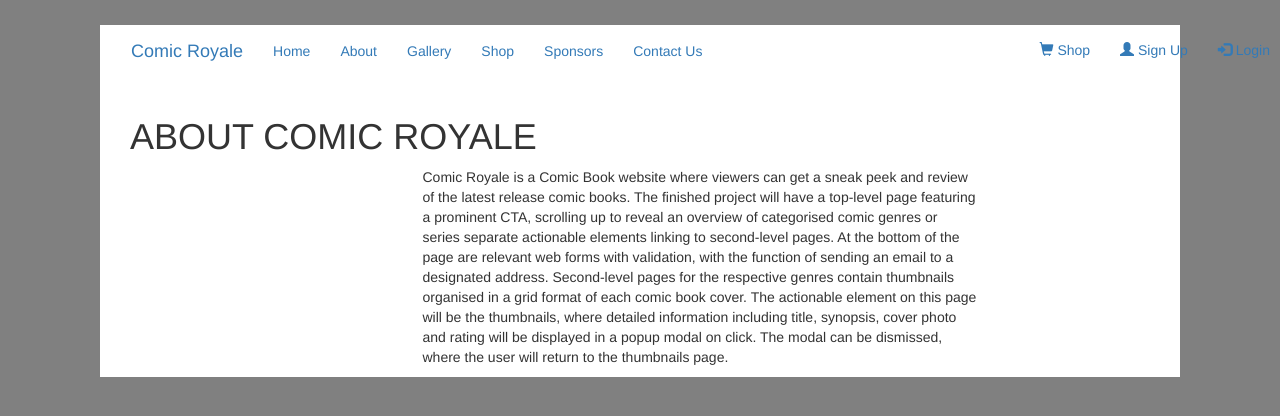
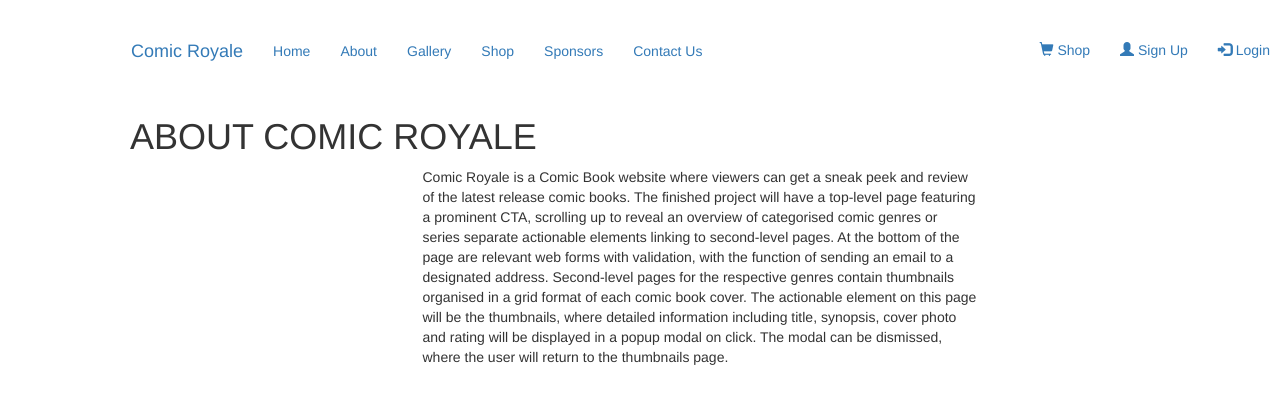
Before and after one commit to IanMok/BetaWolfSquadron, a PHP site: page /about.html in a window 1280 px wide. Shown: the top 416 px of the page. Run offline with PHP 8.4, Linux system fonts and the light colour scheme.

Commit message:
Update comicRoyale.css

```diff
--- a/comicRoyale.css
+++ b/comicRoyale.css
@@ -1,6 +1,6 @@
 html
 {
-	background-color: grey;
+	background-color: c0c0c0;
 }
 
 body
```
